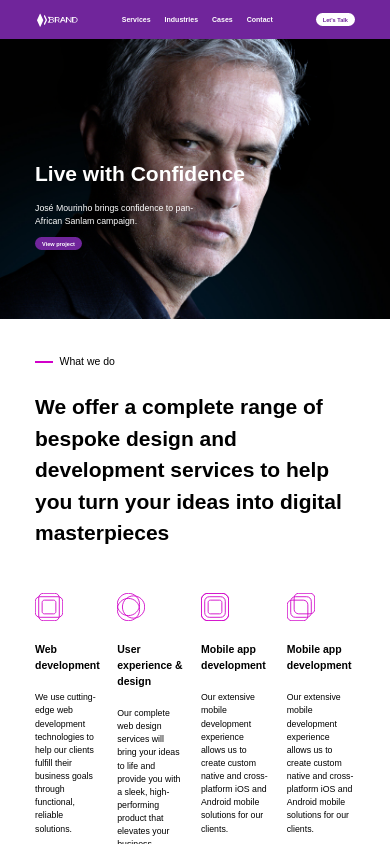
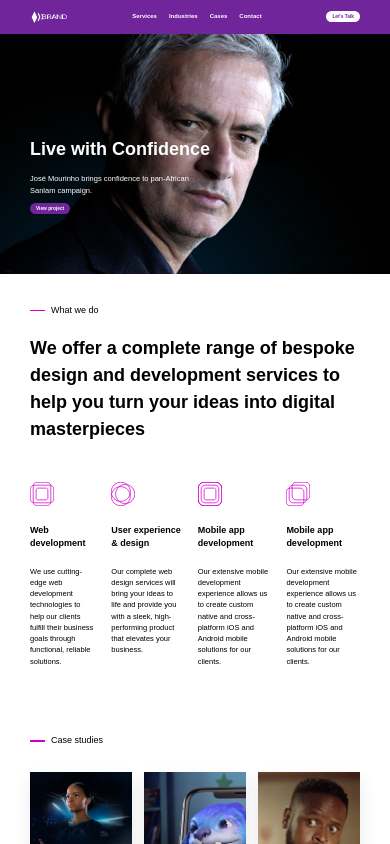
Before and after one commit to fruittymango/Project-Square-Submission-By-Isaac-Mogano, a React (Vite) app: page / in a window 390 px wide. Shown: the top 844 px of the page. Built offline with nearby package versions, Linux system fonts and the light colour scheme; no server answers; a web font is replaced by a local one.

Commit message:
Added media queries to use different font sizes at specific breakpoints

```diff
--- a/src/main.css
+++ b/src/main.css
@@ -18,6 +18,73 @@
 /* Extra small devices (phones, 600px and down) */
 @media only screen and (max-width: 600px) {
   :root{
-    font-size:7px;
+    font-size:6px;
   }
 }
+/* Small devices (portrait tablets and large phones, 600px and up) */
+@media only screen and (min-width: 600px) {
+  :root{
+    font-size:8px;
+  }
+}
+/* Medium devices (landscape tablets, 768px and up) */
+@media only screen and (min-width: 768px) {
+  :root{
+    font-size:10px;
+  }
+}
+/* Large devices (laptops/desktops, 992px and up) */
+@media only screen and (min-width: 992px) {
+  :root{
+    font-size:16px;
+  }
+}
+/* Extra large devices (large laptops and desktops, 1200px and up) */
+@media only screen and (min-width: 1920px) {
+  :root{
+    font-size:16px;
+  }
+
+  .landing-page{
+    color: white;
+    background-repeat: no-repeat;
+    background-position: center;
+    background-size: cover;
+    background-image: url('/Hero\ Image.png');
+
+    height: 56rem;
+    flex-shrink: 0;
+    padding-top: 0;
+    padding-bottom: 0;
+  }
+
+  .hero-description{
+    padding-top: 25em;
+  }
+
+  .landing-page h1{
+    height: 5rem;
+    font-size: 4rem;
+    margin-top: 0 ;
+    margin-bottom: 0;
+  }
+
+  .landing-page p{
+    width:40vw;
+    font-size: 1.7rem;
+  }
+
+  .btn-primary{
+    padding: 1rem 1rem;
+    border-radius: 3.125rem;
+    border: none;
+    font-weight: 700;
+    font-size: 1rem;
+  }
+}
+
+@media only screen and (min-width: 2560px) {
+  :root{
+    font-size:18px;
+  }
+}
```
